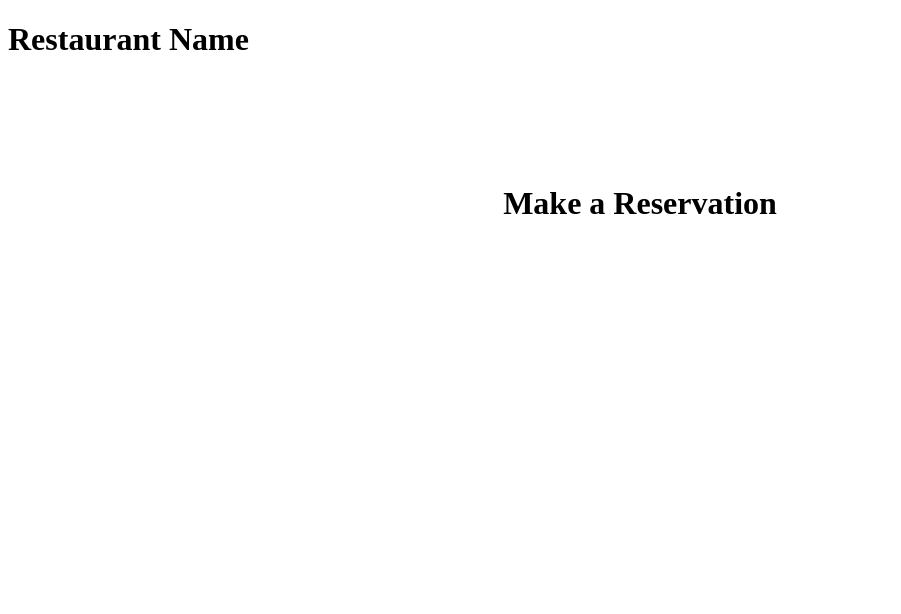
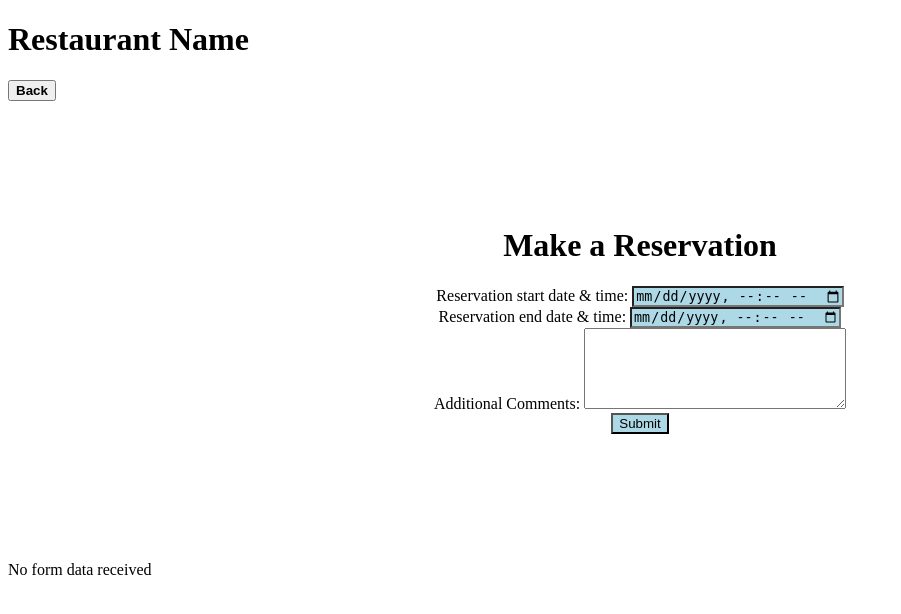
Before and after one commit to EricWendel/restaurant-db, a PHP site: page /reservation.php in a window 1280 px wide. Shown: the top 614 px of the page, without its empty margins (0-901 px from the left). Run offline with PHP 8.4, Linux system fonts and the light colour scheme.

Commit message:
Created input fields for reservation page

```diff
--- a/reservation.php
+++ b/reservation.php
@@ -10,9 +10,37 @@
 </head>
 <body>
   <h1>Restaurant Name</h1>
-
+  <form action="index.php">
+    <button type="submit"><b>Back</b></button>
+  </form>
   <div class="content text-center">
     <h1>Make a Reservation</h1>
+    <form method="POST">
+      <div>
+        <label for="start_time">Reservation start date & time:</label>
+        <input type="datetime-local" id="start_time" name="start_time">
+      </div>
+      <div>
+        <label for="end_time">Reservation end date & time:</label>
+        <input type="datetime-local" id="end_time" name="end_time">
+      </div>
+      <div>
+        <label for="comments">Additional Comments:</label>
+        <textarea id="comments" name="comments" rows="5" cols="30"></textarea>
+      </div>
+      <div>
+        <input type="submit" value="Submit">
+      </div>
+    </form>
   </div>
+
+  <?php
+    if (isset($_POST['start_time'])) {
+      $start_time = $_POST['start_time'];
+      echo "You selected: " . $start_time;
+    } else {
+      echo "No form data received";
+    }
+  ?>
 </body>
 </html>
```
